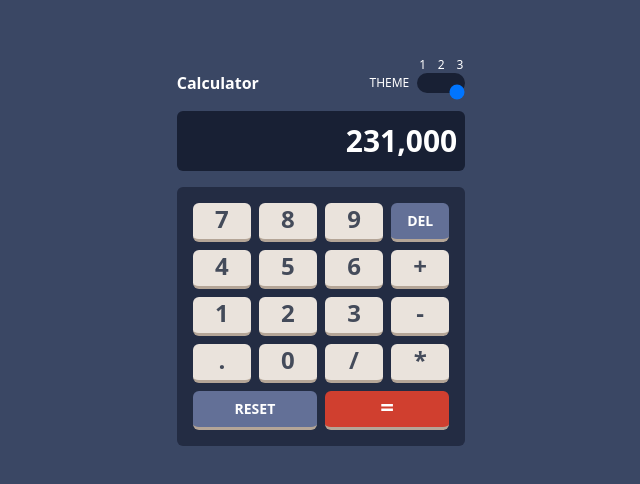
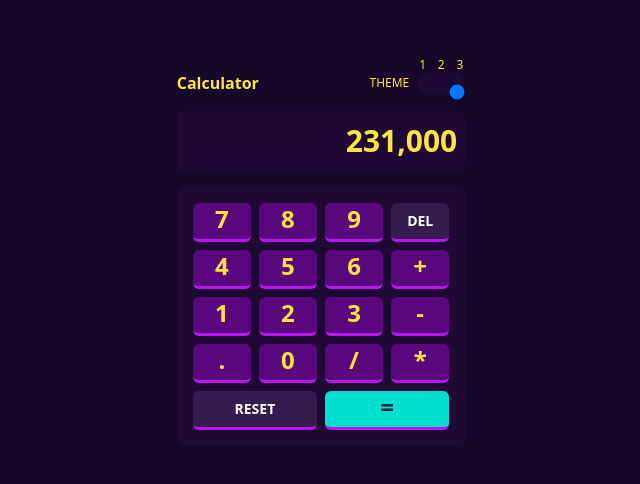
Before and after one commit to SulabhShrestha/FrontendMentor-Calculator, a React (Create React App) app: page / in a window 1280 px wide. Shown: the part 142-626 px from the top of the page, without its empty margins (319-959 px from the left). Built offline with nearby package versions, Linux system fonts and the light colour scheme.

Commit message:
Theme can be changed

```diff
--- a/src/App.js
+++ b/src/App.js
@@ -1,12 +1,15 @@
+
 
 import './App.css';
 import Calculator from './components/Calculator';
+import ThemeProvider, { ThemeContext } from './context/ThemeProvider';
 
 function App() {
+
   return (
-    <main className="App h-[100vh]" data-theme="theme1">
-      <Calculator />
-    </main>
+    <ThemeProvider>
+        <Calculator />
+    </ThemeProvider>
   );
 }
 
--- a/src/components/CalcHeader.jsx
+++ b/src/components/CalcHeader.jsx
@@ -1,18 +1,42 @@
+import { useContext } from "react";
+import { ThemeContext } from "../context/ThemeProvider";
+
 function CalcHeader() {
+  const { currentTheme, setCurrentTheme } = useContext(ThemeContext);
+
+  const textColor =
+    currentTheme == 1
+      ? "text-white"
+      : currentTheme == 2
+      ? "text-dark"
+      : "text-light-yellow";
   return (
-      <div className="header flex justify-between text-white items-center">
-        <h1 className="font-semibold ">Calculator</h1>
+    <div className={`header flex justify-between items-center ${textColor}`}>
+      <h1 className="font-semibold text-inherit">Calculator</h1>
 
       <div className="theme-changer relative flex items-center gap-2">
-            <label htmlFor="theme" className="text-xs text-white">THEME</label>
-          <input type="range" id="theme" name="theme" list="markers" min={1} max={3} className="appearance-none h-5 w-12 bg-screen rounded-full outline-none py-2"
+        <label htmlFor="theme" className="text-xs ">
+          THEME
+        </label>
+        <input
+          type="range"
+          id="theme"
+          name="theme"
+          list="markers"
+          min={1}
+          max={3}
+          className="appearance-none h-5 w-12 bg-screen rounded-full outline-none py-2"
+          value={currentTheme}
+          onChange={(e) => setCurrentTheme(e.target.value)}
         />
 
-          <datalist id="markers" className="w-12 flex justify-between absolute right-0 -top-4 text-xs">
+        <datalist
+          id="markers"
+          className="w-12 flex justify-between absolute right-0 -top-4 text-xs"
+        >
           <option value="1" label="1"></option>
           <option value="2" label="2"></option>
           <option value="3" label="3"></option>
-
         </datalist>
       </div>
     </div>
--- a/src/components/CalcKey.jsx
+++ b/src/components/CalcKey.jsx
@@ -1,9 +1,24 @@
+import { useContext } from "react";
+import { ThemeContext } from "../context/ThemeProvider";
+
 function CalcKey({title, className}) {
-    return (
-      <div className={className}>
-        <p>{title}</p>
-      </div>
-    );
+  const { currentTheme } = useContext(ThemeContext);
+
+  let textColor =
+    currentTheme == 1 || currentTheme == 2 ? "text-dark" : "text-light-yellow";
+
+    // for reset and del btn
+  textColor = title.includes("RESET") || title.includes("DEL") || title.includes("=") ? "text-white" : textColor;
+
+  // specific for equal button when
+  textColor =
+    title.includes("=") && currentTheme == 3 ? "text-dark" : textColor;
+
+  return (
+    <div className={className}>
+      <p className={`${textColor}`}>{title}</p>
+    </div>
+  );
 }
 
 export default CalcKey;
--- a/src/components/Calculator.jsx
+++ b/src/components/Calculator.jsx
@@ -1,20 +1,21 @@
-
+import ThemeProvider, { ThemeContext } from "../context/ThemeProvider";
 import CalcHeader from "./CalcHeader";
 import Display from "./Display";
 import Keypad from "./Keypad";
+import { useContext } from "react";
 
 function Calculator() {
-
-
+    const { currentTheme } = useContext(ThemeContext);
   return (
+    <main className="App h-[100vh]" data-theme={`theme${currentTheme}`}>
       <div className="calc-btn bg-main h-full flex flex-col items-center justify-center">
         <div className="w-sm">
           <CalcHeader />
           <Display />
           <Keypad />
         </div>
-
       </div>
+    </main>
   );
 }
 
--- a/src/components/Display.jsx
+++ b/src/components/Display.jsx
@@ -1,7 +1,19 @@
+import { useContext } from "react";
+import { ThemeContext } from "../context/ThemeProvider";
+
 function Display() {
+  const { currentTheme } = useContext(ThemeContext);
+
+  const textColor =
+    currentTheme == 1
+      ? "text-white"
+      : currentTheme == 2
+      ? "text-dark"
+      : "text-light-yellow";
+
     return (
       <div className="display bg-screen rounded-md my-4 text-3xl font-bold py-3 px-2">
-        <p className="text-white text-right">231,000</p>
+        <p className={`text-right ${textColor}`}>231,000</p>
       </div>
     );
 }
--- a/src/components/Keypad.jsx
+++ b/src/components/Keypad.jsx
@@ -24,9 +24,9 @@ function Keypad() {
   ];
 
   const defaultBtnTheme =
-    "border-b-[3px] border-key-shadow rounded-md  text-dark";
+    "border-b-[3px] border-key-shadow rounded-md ";
   return (
-    <div className="calculator grid grid-cols-4 grid-rows-4 gap-2 bg-keypad p-4 rounded-md text-white text-2xl font-bold ">
+    <div className="calculator grid grid-cols-4 grid-rows-4 gap-2 bg-keypad p-4 rounded-md text-2xl font-bold ">
       {keys.map((key) => (
         <CalcKey
           title={key}
@@ -36,10 +36,10 @@ function Keypad() {
               ${key.includes("RESET") || key.includes("=") ? "col-span-2" : ""}
               ${
                 key.includes("=")
-                  ? "bg-equal-key-background text-white"
+                  ? "bg-equal-key-background"
                   : key.includes("DEL") || key.includes("RESET")
-                  ? "bg-func-key-background text-white text-sm py-2 px-4"
-                  : "bg-key"
+                  ? "bg-func-key-background text-sm py-2 px-4"
+                  : "bg-key "
               }
 
             `}
--- /dev/null
+++ b/src/context/ThemeProvider.jsx
@@ -0,0 +1,15 @@
+import { createContext, useState } from "react";
+
+const ThemeContext = createContext(null);
+
+function ThemeProvider({ children }) {
+  const [currentTheme, setCurrentTheme] = useState(3);
+  return (
+    <ThemeContext.Provider value={{ currentTheme, setCurrentTheme }}>
+      {children}
+    </ThemeContext.Provider>
+  );
+}
+
+export default ThemeProvider;
+export { ThemeContext };
--- a/src/index.css
+++ b/src/index.css
@@ -29,12 +29,12 @@
         --keypad-bg: hsl(0, 5%, 81%);
 
         /* Keys, buttons */
-        --key-bg: hsl(185, 42%, 37%);
-        --key-shadow: hsl(185, 58%, 25%);
+        --func-key-bg: hsl(185, 42%, 37%);
+        --func-key-shadow: hsl(185, 58%, 25%);
         --equal-key-bg: hsl(25, 98%, 40%);
         --equal-key-shadow: hsl(25, 99%, 27%);
-        --func-key-bg: hsl(45, 7%, 89%);
-        --func-key-shadow: hsl(35, 11%, 61%);
+        --key-bg: hsl(45, 7%, 89%);
+        --key-shadow: hsl(35, 11%, 61%);
 
         /* Text */
         --dark--text-color: hsl(60, 10%, 19%);
@@ -84,4 +84,17 @@
     main[data-theme="theme3"] input[type=range]::-webkit-slider-thumb{
         background: hsl(176, 100%, 44%);
     }
+
+    /* main[data-theme="theme1"] h1, p, option, label{
+       color:  var(--white-text-color);
+    }
+    main[data-theme="theme2"] h1, p, option, label{
+       color:  var(--dark--text-color);
+    }
+    main[data-theme="theme3"] h1, p, option, label{
+       color:  var(--light-yellow-text-color);
+    }
+    main[data-theme="theme3"] p[class="equal-btn"]{
+        color: var(--dark--text-color);
+    } */
 }
```
Lines whose indentation alone changed are shown as unchanged.
